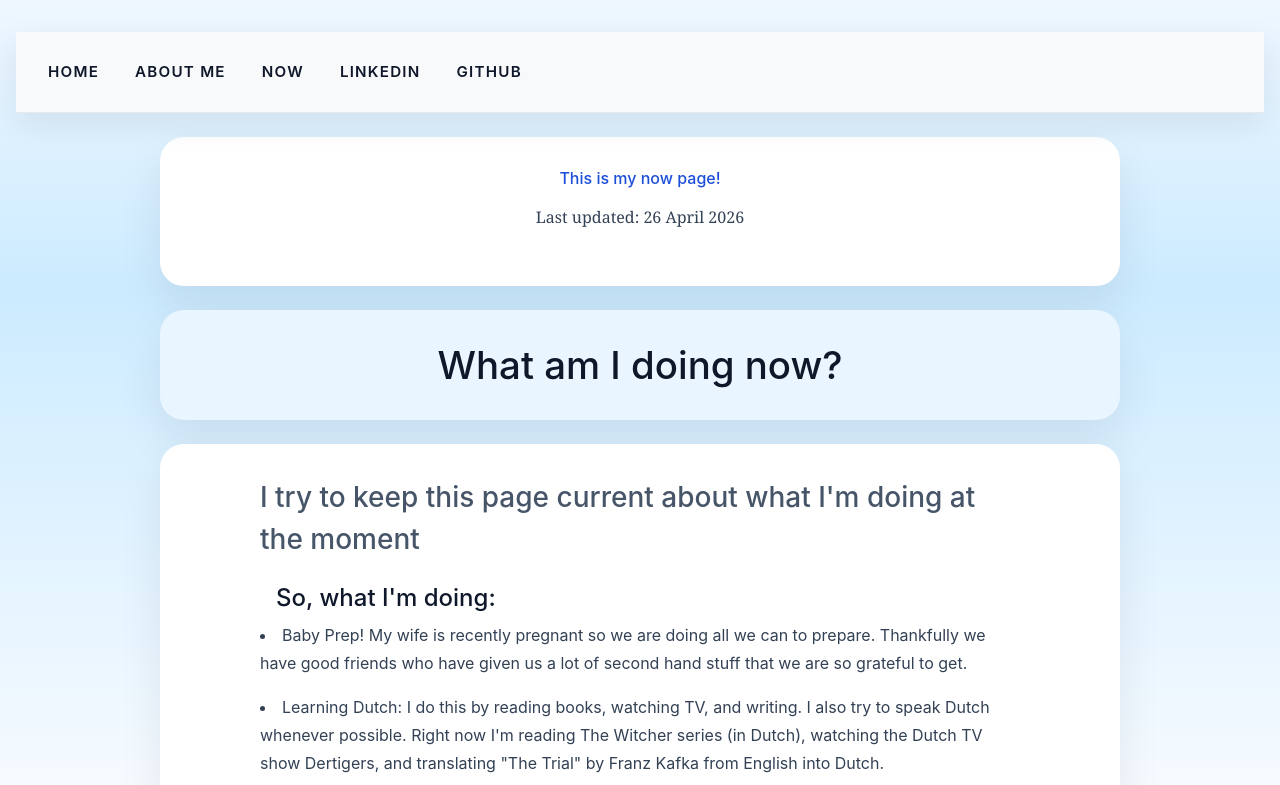
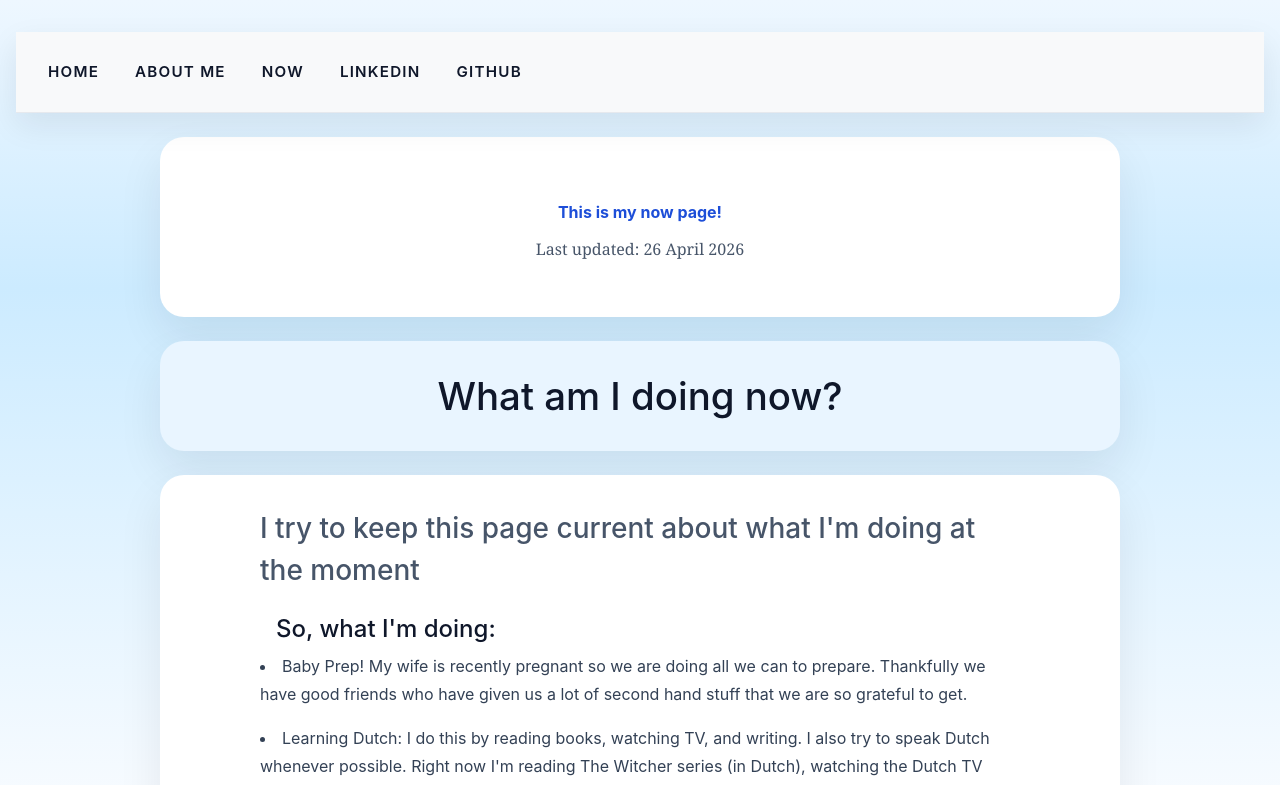
Before and after one commit to SheaMeyers/SheaMeyers.github.io, a React (Create React App) app: page /now in a window 1280 px wide. Shown: the top 785 px of the page. Built offline with nearby package versions, Linux system fonts and the light colour scheme.

Commit message:
All the styling

```diff
--- a/src/Now.css
+++ b/src/Now.css
@@ -17,9 +17,32 @@
   max-width: 960px;
   display: flex;
   justify-content: center;
+  align-items: center;
   padding: 2rem;
   border-radius: 24px;
   box-shadow: 0 20px 45px rgba(15, 23, 42, 0.08);
+}
+
+.Now--hero-section {
+  min-height: 180px;
+}
+
+.Now--hero-content {
+  text-align: center;
+}
+
+.Now--hero-content a {
+  display: inline-block;
+  margin-bottom: 0.75rem;
+  color: #1d4ed8;
+  font-weight: 700;
+  text-decoration: none;
+}
+
+.Now--hero-content p {
+  margin: 0;
+  color: #475569;
+  font-size: 1rem;
 }
 
 .Now--white-section {
--- a/src/Now.tsx
+++ b/src/Now.tsx
@@ -6,12 +6,11 @@ const Now: React.FC = () => {
     return (
         <div className="Now">
             <HeaderBar />
-            <div className="Now--white-section">
-                <h6 style={{textAlign: 'center'}}>
-                    <a style={{margin: '0.3rem'}} href="https://nownownow.com/p/dYg2" target="_blank" rel="noopener noreferrer">This is my now page!</a>
-                    <br /><br />
+            <div className="Now--white-section Now--hero-section">
+                <div className="Now--hero-content">
+                    <a href="https://nownownow.com/p/dYg2" target="_blank" rel="noopener noreferrer">This is my now page!</a>
                     <p>Last updated: 26 April 2026</p>
-                </h6>
+                </div>
             </div>
             <div className="Now--non-white-section">
                 <h2 className="Now--header">What am I doing now?</h2>
```
